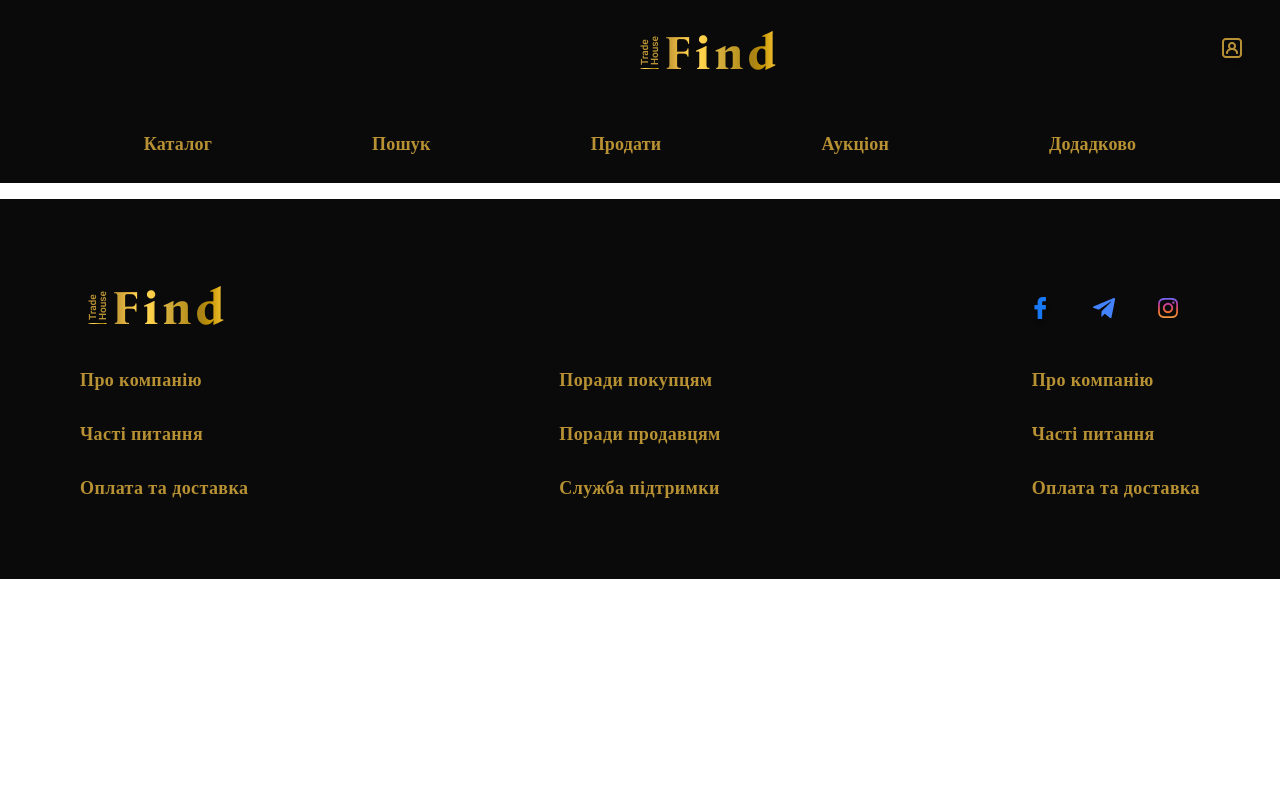
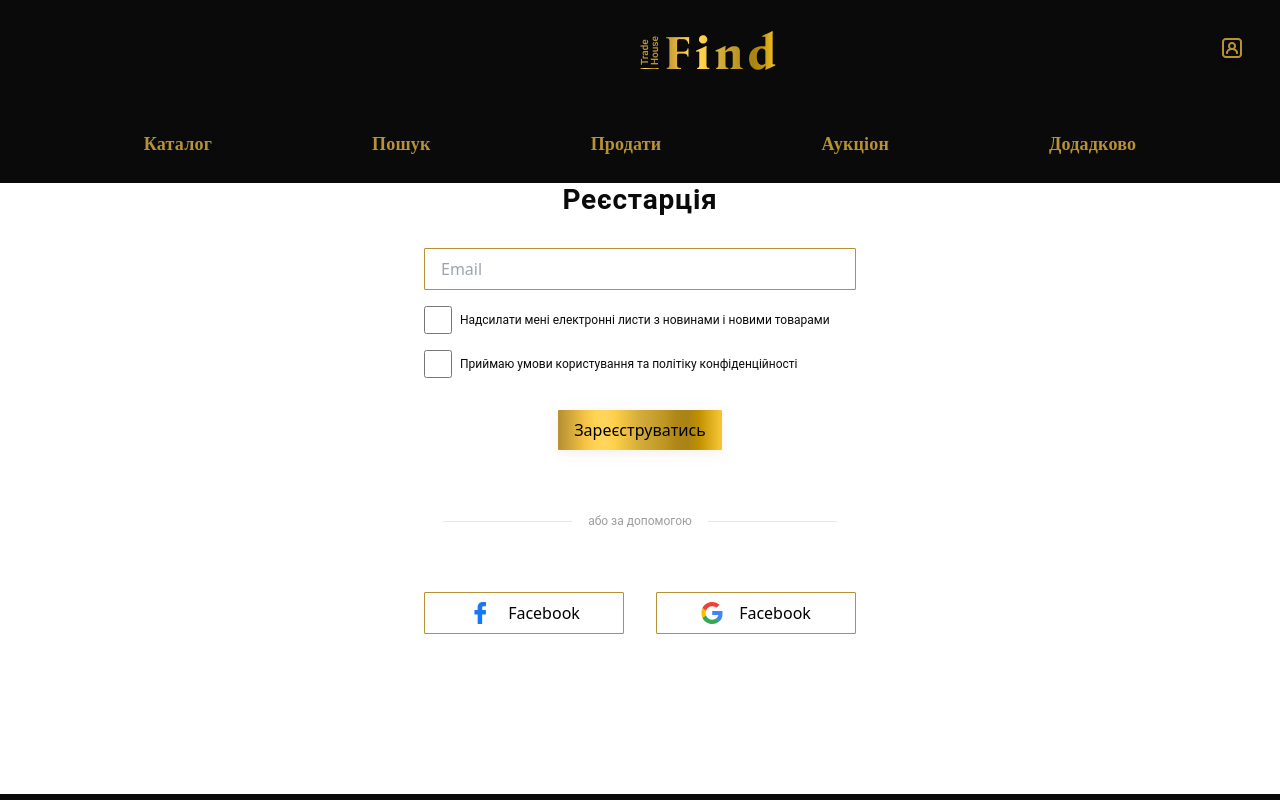
Before and after one commit to AlexFirulin/market-place, a Nuxt app in the folder frontend/: page /login in a window 1280 px wide. Shown: the top 800 px of the page. Built offline with nearby package versions, Linux system fonts and the light colour scheme.

Commit message:
login page

```diff
--- a/frontend/assets/scss/pages/login-page.scss
+++ b/frontend/assets/scss/pages/login-page.scss
@@ -3,5 +3,134 @@
   flex-direction: column;
   gap: 40px;
   align-items: center;
+  justify-content: center;
   background: #ffffff;
+  margin-bottom: 160px;
+  .login {
+    max-width: 432px;
+    display: flex;
+    flex-direction: column;
+    align-items: center;
+    width: 100%;
+    gap: 32px;
+    .registration {
+      /* H2 Rb SBold 28 */
+      color: rgb(10, 10, 10);
+      font-family: Roboto;
+      font-size: 28px;
+      font-weight: 600;
+      line-height: 33px;
+      letter-spacing: 0.8px;
+      text-align: left;
+    }
+    .input-form {
+      display: flex;
+      flex-direction: column;
+      align-items: flex-start;
+      gap: 16px;
+      width: 100%;
+      .email {
+        padding: 8px 16px 8px 16px;
+        box-sizing: border-box;
+        border: 1px solid rgb(183, 145, 51);
+        border-radius: 1px;
+        width: 100%;
+        .email::placeholder {
+          /* T1 Rb Med 16 */
+          color: rgb(10, 10, 10);
+          font-family: Roboto;
+          font-size: 16px;
+          font-weight: 500;
+          line-height: 19px;
+          letter-spacing: 4%;
+          text-align: left;
+        }
+      }
+      .emails-check {
+        display: flex;
+        gap: 8px;
+        align-items: center;
+        color: rgb(10, 10, 10);
+        font-family: Roboto;
+        font-size: 12px;
+        font-weight: 400;
+        letter-spacing: 0%;
+        text-align: left;
+        .send-mails {
+          border-radius: 1px;
+          min-width: 28px;
+          height: 28px;
+          box-sizing: border-box;
+          box-sizing: border-box;
+          border: 1px solid rgb(183, 145, 51);
+          border-radius: 1px;
+        }
+      }
+    }
+    .call-to-action {
+      display: flex;
+      flex-direction: row;
+      justify-content: center;
+      align-items: center;
+      padding: 8px 16px 8px 16px;
+      border-radius: 1px;
+      box-shadow:
+        1px 1px 4px 0px rgba(183, 145, 51, 0.04),
+        -2px 6px 8px 0px rgba(183, 145, 51, 0.04),
+        0px 2px 24px 0px rgba(10, 10, 10, 0.04);
+      background: linear-gradient(
+        90deg,
+        rgb(183, 145, 51) 1.008%,
+        rgb(246, 195, 69) 16.514%,
+        rgb(255, 212, 84) 22.926%,
+        rgb(255, 213, 94) 28.832%,
+        rgb(255, 208, 72) 34.248%,
+        rgb(210, 171, 58) 50.329%,
+        rgb(191, 152, 36) 64.012%,
+        rgb(173, 134, 21) 72.44%,
+        rgb(169, 131, 22) 79.198%,
+        rgb(192, 144, 0) 85.858%,
+        rgb(242, 194, 50) 98.239%
+      );
+    }
+    .divider {
+      display: flex;
+      align-items: center;
+      justify-content: center;
+      gap: 16px;
+      width: 100%;
+      padding: 32px 0;
+      hr {
+        width: 30%;
+        height: 1px;
+        color: rgba(10, 10, 10, 0.4);
+      }
+      .divide-text {
+        color: rgba(10, 10, 10, 0.4);
+        font-family: Roboto;
+        font-size: 12px;
+        font-weight: 400;
+        line-height: 14px;
+        letter-spacing: 0%;
+        text-align: center;
+      }
+    }
+    .social-login {
+      display: flex;
+      align-items: center;
+      justify-content: space-between;
+      width: 100%;
+      .facebook-login {
+        display: flex;
+        align-items: center;
+        justify-content: center;
+        gap: 16px;
+        width: 200px;
+        padding: 8px 16px;
+        box-sizing: border-box;
+        border: 1px solid rgb(183, 145, 51);
+        border-radius: 1px;
+      }
+    }
+  }
 }
--- a/frontend/pages/login/index.vue
+++ b/frontend/pages/login/index.vue
@@ -1,10 +1,46 @@
 <template>
-<div class="login-wrapper">
-  <div class="mt-2 h-2"></div>
-</div>
+  <div class="login-wrapper">
+    <div class="login">
+      <span class="registration">Реєстарція</span>
+      <form class="input-form">
+        <input type="email"
+               placeholder="Email"
+               class="email">
+        <div class="emails-check">
+          <input type="checkbox"
+                 id="mailing"
+                 class="send-mails">
+          <label for="mailing">Надсилати мені електронні листи з новинами і новими товарами</label>
+        </div>
+        <div class="emails-check">
+          <input type="checkbox"
+                 id="agree"
+                 class="send-mails">
+          <label for="agree">Приймаю умови користування та політіку конфіденційності</label>
+        </div>
+      </form>
+      <button class="call-to-action">Зареєструватись</button>
+      <div class="divider">
+        <hr>
+        <span class="divide-text">або за допомогою</span>
+        <hr>
+      </div>
+      <div class="social-login">
+        <button class="facebook-login">
+          <img src="/images/Socials-facebook.svg" alt="">
+          <span>Facebook</span>
+        </button>
+        <button class="facebook-login">
+          <img src="/images/Socials-google.svg" alt="">
+          <span>Facebook</span>
+        </button>
+      </div>
+    </div>
+  </div>
 </template>
-
 <script>
 </script>
 
-<style lang="scss">@use "~/assets/scss/pages/login-page.scss"</style>
+<style lang="scss">
+@use "~/assets/scss/pages/login-page.scss"
+</style>
```
Also changed, not shown: frontend/public/images/Socials-facebook.svg (added), frontend/public/images/Socials-google.svg (added).
